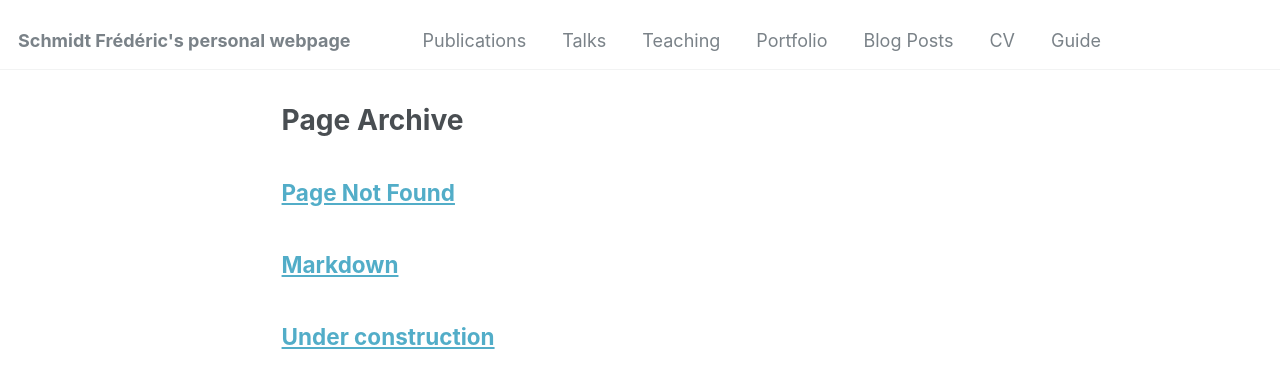
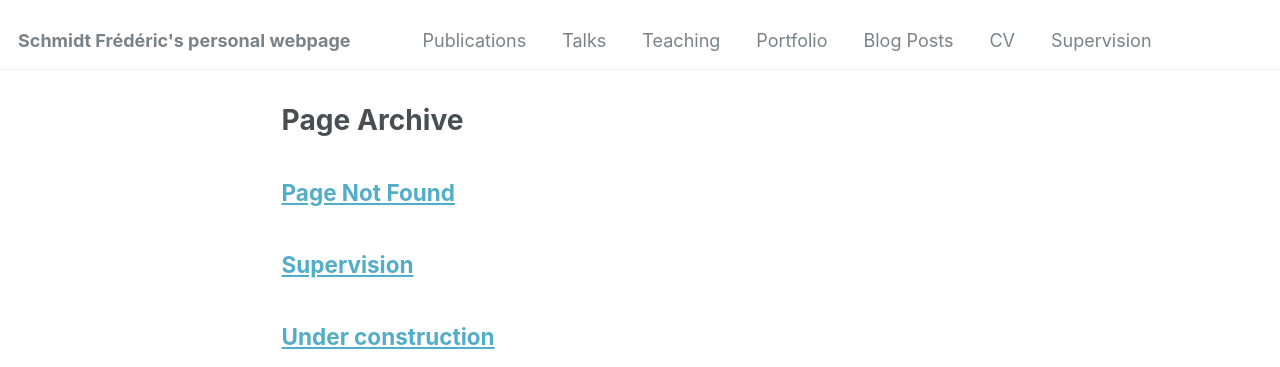
Before and after one commit to fredericschmidt/fredericschmidt.github.io, a Jekyll site: the page built from _pages/page-archive.html, in a window 1280 px wide and 900 px high. Shown: the top 367 px of the window. Built offline with Jekyll 4.4.1, drawn with Linux system fonts in a browser that asks for light colours.

Commit message:
update new page ?

```diff
--- a/_data/navigation.yml
+++ b/_data/navigation.yml
@@ -23,5 +23,5 @@ main:
   - title: "CV"
     url: /cv/
 
-  - title: "Guide"
-    url: /markdown/
+  - title: "Supervision"
+    url: /supervision/
--- a/_pages/Supervision.md
+++ b/_pages/Supervision.md
@@ -1,10 +1,8 @@
 ---
-permalink: /markdown/
-title: "Markdown"
+title: "Supervision"
 author_profile: true
 redirect_from:
-  - /md/
-  - /markdown.html
+  - /supervision.html
 ---
 
 ## Locations of key files/directories
```
Also changed, not shown: _pages/about.md (+2 -1 lines).
